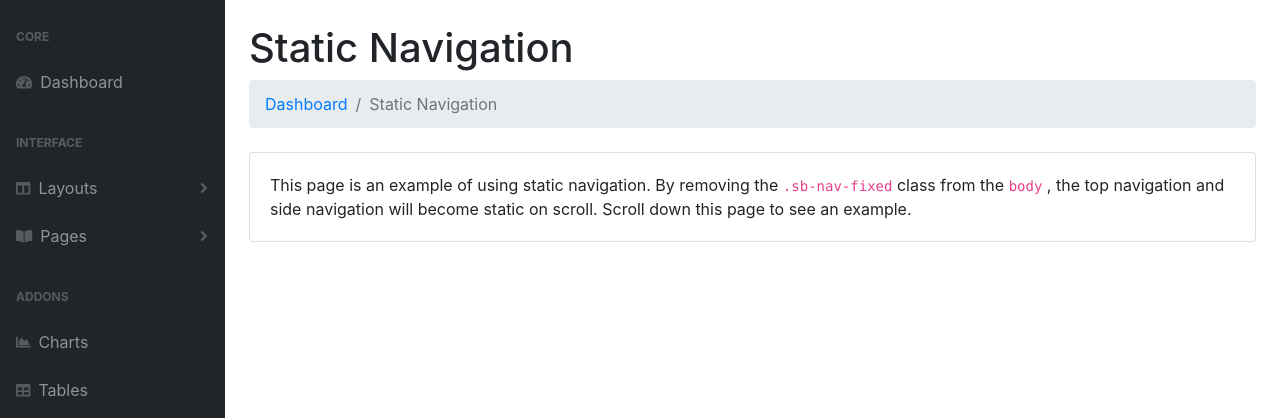
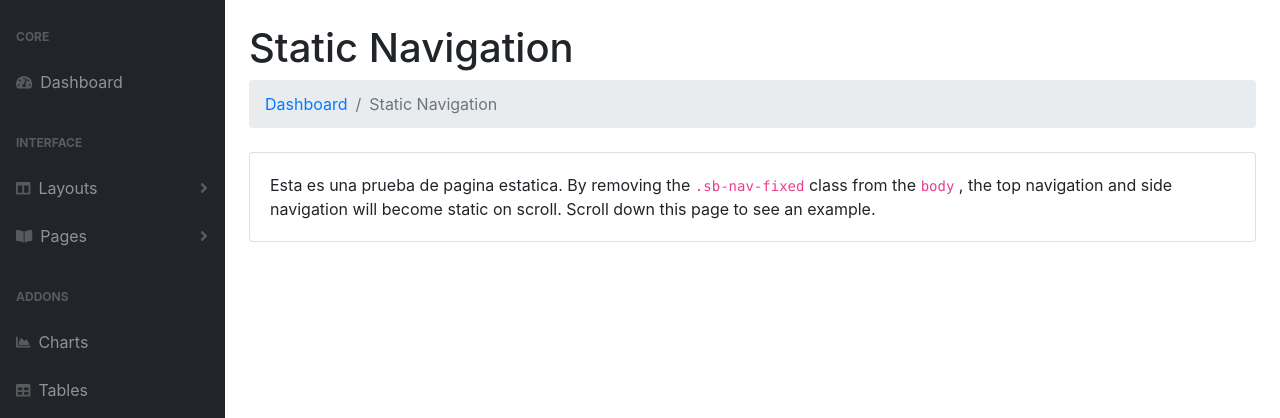
Before and after one commit to bryane9911061563/cursos_manager_codeigniter3, a CodeIgniter app: page /TUTORIALES/ in a window 1280 px wide. Shown: the part 56-474 px from the top of the page. Run offline with CodeIgniter, Linux system fonts and the light colour scheme; style sheets or scripts are compiled from the project's sources; some libraries are stand-ins or nearby versions.

```diff
--- a/application/views/publico/Index_view.php
+++ b/application/views/publico/Index_view.php
@@ -6,7 +6,7 @@
         <div class="card mb-4">
             <div class="card-body">
                 <p class="mb-0">
-                    This page is an example of using static navigation. By removing the
+                    Esta es una prueba de pagina estatica. By removing the
                     <code>.sb-nav-fixed</code>
                     class from the
                     <code>body</code>
```
